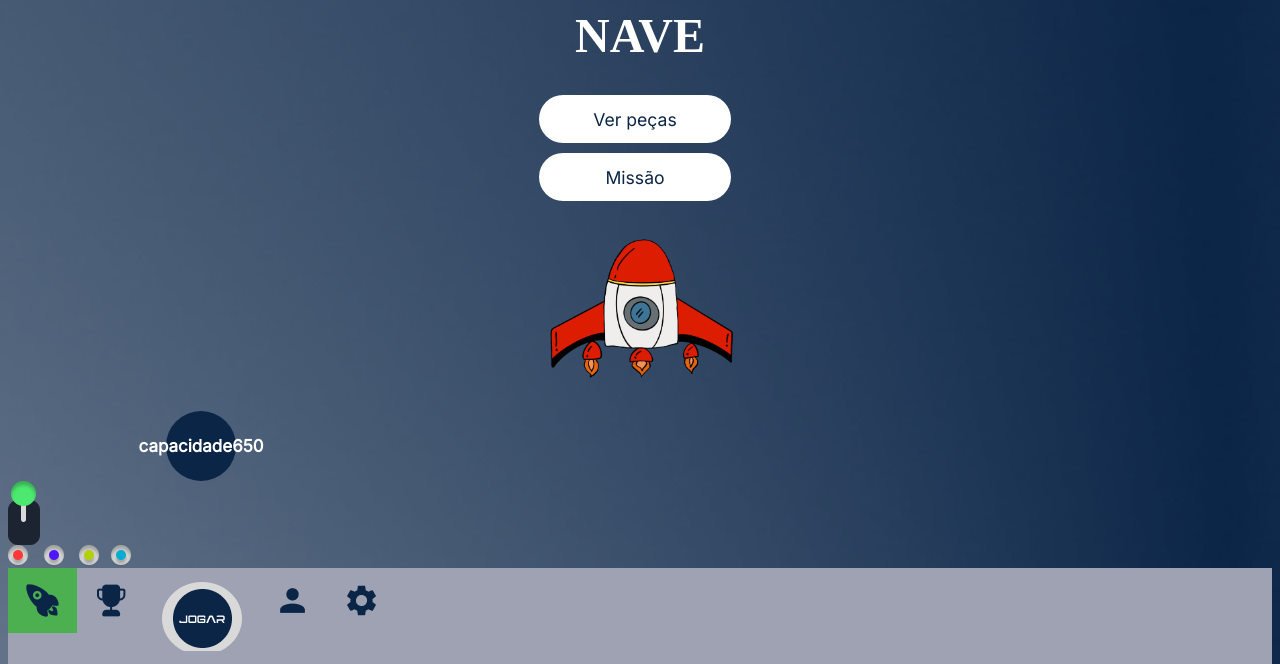
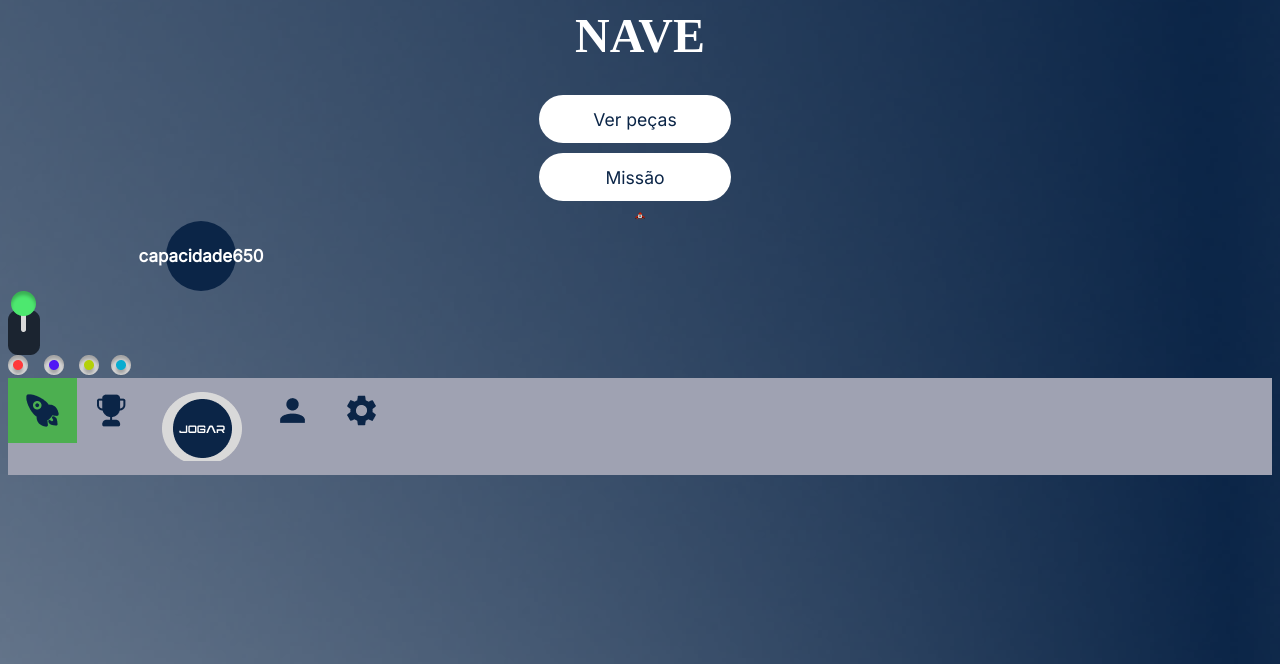
Before and after one commit to antrodrigo/Projeto, a PHP site: page / in a window 1280 px wide. Shown: the top 664 px of the page. Run offline with PHP 8.4, Linux system fonts and the light colour scheme; some web fonts are replaced.

Commit message:
atualização -> container adição -> button-container, nave

```diff
--- a/css/css.css
+++ b/css/css.css
@@ -41,7 +41,7 @@ body {
     margin-bottom: 10px;
 }
 .nave{
-    width: 200px;
+    width: 10px;
     height: auto;
 }
 
```
